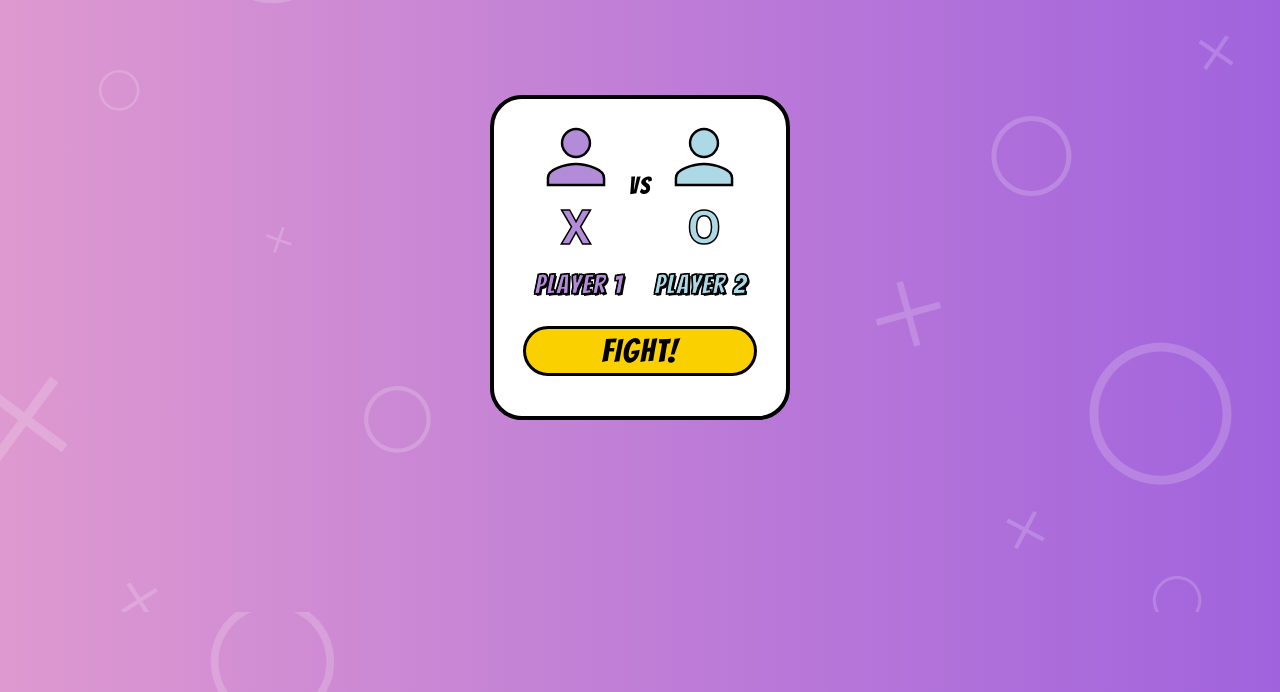
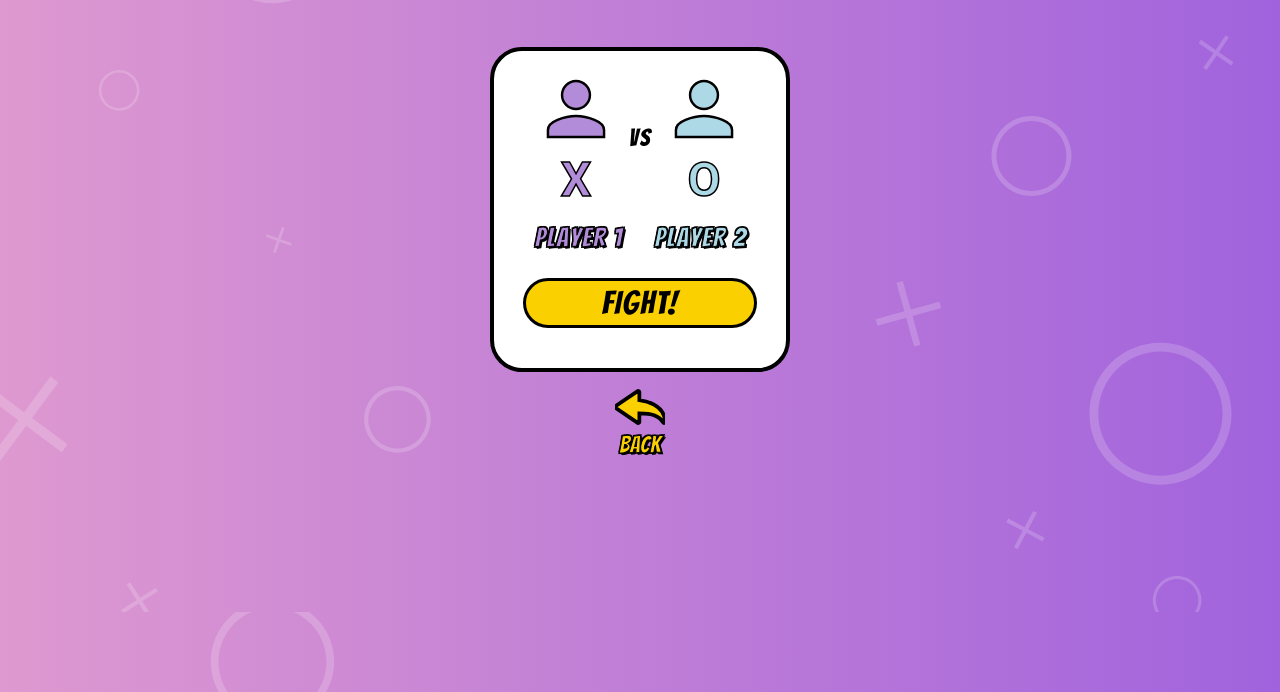
Before and after one commit to vpersaud1245/tic-tac-toe, a plain HTML site: page index.html in a window 1280 px wide. Shown: the part 108-800 px from the top of the page. Drawn offline with Linux system fonts and the light colour scheme.

Commit message:
Add back button to setup screen

```diff
--- a/index.html
+++ b/index.html
@@ -31,6 +31,7 @@
         </div>
       </div>
       <div class="pvp_setup">
+        <div class="pvp_setup_card">
           <div class="player_icons">
             <div class="player1_setup_icon setup_icons">
               <img src="icons/player-icon-purple.svg" alt="player-one-icon" />
@@ -47,6 +48,14 @@
             <input type="text" name="player2name" placeholder="Player 2" />
           </div>
           <button class="pvp_setup_submit">FIGHT!</button>
+        </div>
+        <button class="back">
+          <img
+            class="back-icon"
+            src="/icons/back-icon.svg"
+            alt="back-icon"
+          />Back
+        </button>
       </div>
       <div class="gameboardPVP">
         <div id="player1_card" class="player_card">
--- a/style.css
+++ b/style.css
@@ -123,7 +123,7 @@ video {
   PVP SETUP SCREEN
 */
 
-.pvp_setup {
+.pvp_setup_card {
   display: none;
   height: 325px;
   width: 300px;
@@ -223,7 +223,18 @@ input[name="player2name"]::placeholder {
 }
 
 .pvp_setup_submit:hover {
-  transform: scale(0.95);
+  transform: scale(1.02);
+  cursor: pointer;
+  transition: ease 300ms;
+}
+
+.pvp_setup > button {
+  margin: 10px auto;
+}
+
+.pvp_setup > button:hover {
+  transform: scale(1.1);
+  transition: ease 300ms;
   cursor: pointer;
 }
 /*
```
Lines whose indentation alone changed are shown as unchanged.
